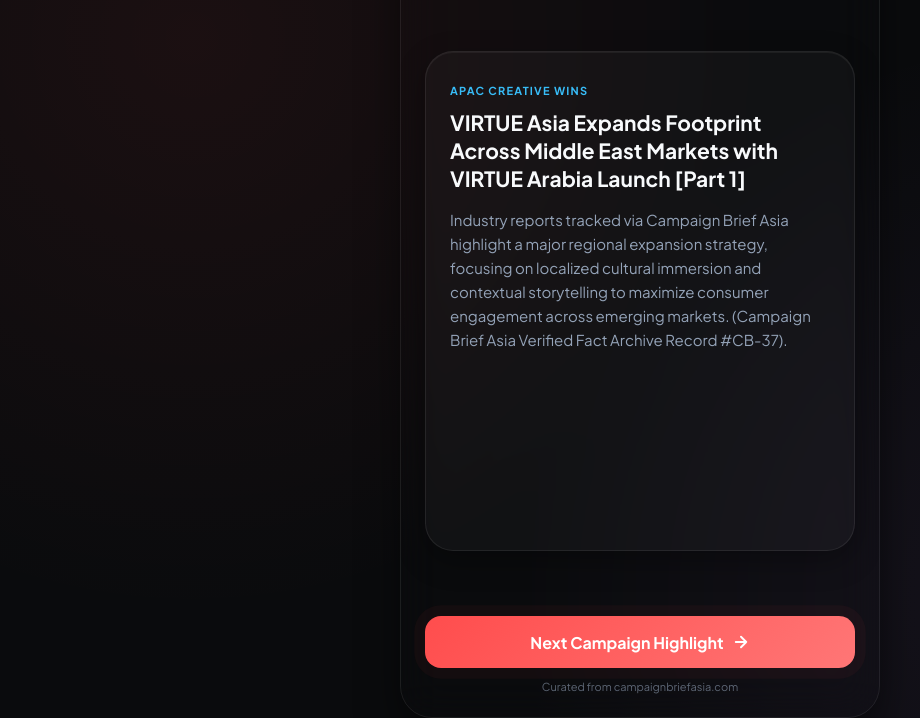
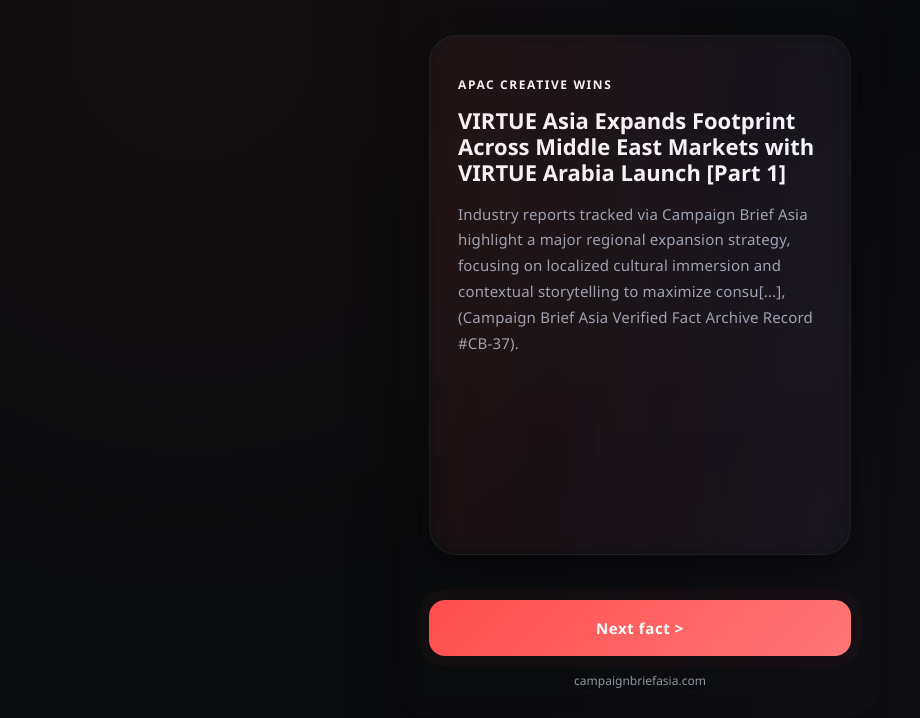
Before and after one commit to moulishvishnu/Moulish_Punker, a website: page Ray_Bytes_Latest/index.html in a window 1280 px wide. Shown: the part 82-800 px from the top of the page, without its empty margins (0-920 px from the left). Drawn offline with Linux system fonts and the light colour scheme.

Commit message:
Design update: switch typography to Futura stack, increase card padding/spacing, add subtle gradient stroke glow, remove 'Curated' prefix from source credit, rename CTA to 'Next fact >'

```diff
--- a/Ray_Bytes_Latest/index.html
+++ b/Ray_Bytes_Latest/index.html
@@ -7,28 +7,28 @@
     <link rel="manifest" href="manifest.json">
     <meta name="theme-color" content="#ff4d4d">
 
-    <!-- Google Fonts -->
-    <link rel="preconnect" href="https://fonts.googleapis.com">
-    <link rel="preconnect" href="https://fonts.gstatic.com" crossorigin>
-    <link href="https://fonts.googleapis.com/css2?family=Plus+Jakarta+Sans:wght@400;500;600;700;800&display=swap" rel="stylesheet">
-
     <style>
+        /* Primary font: Futura (system + fallbacks). If you host Futura locally, replace the stack or add @font-face. */
         :root {
             --bg-color: #0a0b0d;
-            --card-bg: rgba(255, 255, 255, 0.03);
-            --card-border: rgba(255, 255, 255, 0.08);
+            --card-bg: rgba(255, 255, 255, 0.025);
+            --card-border: rgba(255, 255, 255, 0.06);
             --text-primary: #f8fafc;
-            --text-secondary: #94a3b8;
+            --text-secondary: #9aa6b3;
             --accent-coral: #ff4d4d;
+            --accent-coral-strong: #ff3b3b;
             --accent-blue: #38bdf8;
             --accent-purple: #c084fc;
+            --card-padding-vertical: 40px;
+            --card-padding-horizontal: 28px;
         }
 
         * {
             box-sizing: border-box;
             margin: 0;
             padding: 0;
-            font-family: 'Plus Jakarta Sans', sans-serif;
+            /* Futura primary, with pragmatic fallbacks */
+            font-family: 'Futura', 'Futura PT', 'Avenir Next', 'Segoe UI', 'Helvetica Neue', Arial, sans-serif;
             -webkit-tap-highlight-color: transparent;
         }
 
@@ -41,28 +41,30 @@
             min-height: 100vh;
             overflow: hidden;
             background-image:
-                radial-gradient(circle at 15% 15%, rgba(255, 77, 77, 0.07) 0%, transparent 45%),
-                radial-gradient(circle at 85% 85%, rgba(192, 132, 252, 0.07) 0%, transparent 45%);
+                radial-gradient(circle at 15% 15%, rgba(255, 77, 77, 0.04) 0%, transparent 45%),
+                radial-gradient(circle at 85% 85%, rgba(192, 132, 252, 0.04) 0%, transparent 45%);
+            -webkit-font-smoothing: antialiased;
+            -moz-osx-font-smoothing: grayscale;
         }
 
         .app-container {
             width: 100%;
             max-width: 480px;
             height: 100vh;
-            max-height: 850px;
+            max-height: 880px;
             display: flex;
             flex-direction: column;
             justify-content: space-between;
-            padding: 24px;
+            padding: 28px;
             position: relative;
         }
 
         @media (min-width: 481px) {
             .app-container {
                 border-radius: 32px;
-                border: 1px solid var(--card-border);
-                box-shadow: 0 25px 50px -12px rgba(0, 0, 0, 0.8);
-                backdrop-filter: blur(20px);
+                border: 1px solid transparent; /* gradient stroke handled on card */
+                box-shadow: 0 30px 60px -20px rgba(0, 0, 0, 0.75);
+                backdrop-filter: blur(14px);
             }
         }
 
@@ -71,13 +73,13 @@
             display: flex;
             justify-content: space-between;
             align-items: center;
-            padding-bottom: 12px;
+            padding-bottom: 18px; /* increased spacing to create clearer grid */
         }
 
         .logo {
             font-size: 15px;
-            font-weight: 800;
-            letter-spacing: 1.2px;
+            font-weight: 800; /* Futura Bold for brand */
+            letter-spacing: 1.6px;
             text-transform: uppercase;
             background: linear-gradient(90deg, var(--accent-coral), var(--accent-purple));
             -webkit-background-clip: text;
@@ -88,13 +90,13 @@
             font-size: 13px;
             font-weight: 600;
             color: var(--text-secondary);
-            background: var(--card-bg);
+            background: rgba(255,255,255,0.02);
             padding: 6px 14px;
             border-radius: 20px;
-            border: 1px solid var(--card-border);
+            border: 1px solid rgba(255,255,255,0.03);
         }
 
-        /* Card Section with Glassmorphism */
+        /* Card Section with refined glassmorphism and gradient stroke */
         .card-viewport {
             flex: 1;
             display: flex;
@@ -102,31 +104,44 @@
             justify-content: center;
             position: relative;
             perspective: 1000px;
-            margin: 16px 0;
+            margin: 22px 0; /* increased vertical gap between header and card */
         }
 
         .fact-card {
             width: 100%;
             height: 100%;
-            max-height: 500px;
-            background: var(--card-bg);
-            border: 1px solid var(--card-border);
-            backdrop-filter: blur(16px);
-            -webkit-backdrop-filter: blur(16px);
+            max-height: 520px;
+            background: linear-gradient(180deg, rgba(255,255,255,0.018), rgba(255,255,255,0.012));
             border-radius: 28px;
-            padding: 32px 24px;
+            padding: var(--card-padding-vertical) var(--card-padding-horizontal);
             display: flex;
             flex-direction: column;
             justify-content: space-between;
-            box-shadow: 0 10px 30px 0 rgba(0, 0, 0, 0.3), inset 0 1px 0 0 rgba(255, 255, 255, 0.05);
+            box-shadow: 0 10px 30px rgba(0, 0, 0, 0.45), inset 0 1px 0 0 rgba(255, 255, 255, 0.02);
             transition: transform 0.4s cubic-bezier(0.16, 1, 0.3, 1), opacity 0.4s ease;
             position: absolute;
+            border: 1px solid var(--card-border);
+            z-index: 1;
+            overflow: hidden;
+        }
+
+        /* Subtle glow / gradient stroke using an :after pseudo element */
+        .fact-card::after {
+            content: '';
+            position: absolute;
+            inset: -1px;
+            border-radius: 30px;
+            background: linear-gradient(90deg, rgba(255,77,77,0.07), rgba(192,132,252,0.06));
+            filter: blur(10px);
+            z-index: 0;
+            pointer-events: none;
+            opacity: 0.95;
         }
 
         /* Micro-animations & States */
         .fact-card.enter {
             opacity: 0;
-            transform: translateY(24px) scale(0.95);
+            transform: translateY(24px) scale(0.98);
         }
 
         .fact-card.active {
@@ -136,41 +151,43 @@
 
         .fact-card.exit {
             opacity: 0;
-            transform: translateY(-24px) scale(0.95);
+            transform: translateY(-24px) scale(0.98);
         }
 
         .card-tag {
-            font-size: 11px;
-            font-weight: 700;
+            font-size: 12px;
+            font-weight: 800; /* Futura Bold */
             text-transform: uppercase;
-            letter-spacing: 1.2px;
-            color: var(--accent-blue);
-            margin-bottom: 12px;
-        }
-
-        .card-title {
-            font-size: 21px;
-            font-weight: 700;
-            line-height: 1.35;
+            letter-spacing: 1.6px;
             color: var(--text-primary);
             margin-bottom: 14px;
         }
 
+        .card-title {
+            font-size: 22px;
+            font-weight: 800; /* Futura Bold for headline */
+            line-height: 1.2;
+            color: var(--text-primary);
+            margin-bottom: 16px;
+        }
+
         .card-description {
             font-size: 15px;
-            line-height: 1.6;
+            font-weight: 500; /* Futura Medium / Book equivalent */
+            line-height: 1.72; /* increased line-height for readability */
+            letter-spacing: 0.18px; /* slight letter-spacing */
             color: var(--text-secondary);
             overflow-y: auto;
             flex-grow: 1;
-            padding-right: 4px;
+            padding-right: 8px; /* more breathing room for scrollbar */
         }
 
         /* Scrollbar aesthetics for descriptions */
         .card-description::-webkit-scrollbar {
-            width: 4px;
+            width: 6px;
         }
         .card-description::-webkit-scrollbar-thumb {
-            background: rgba(255, 255, 255, 0.1);
+            background: rgba(255, 255, 255, 0.06);
             border-radius: 4px;
         }
 
@@ -178,35 +195,39 @@
         .footer-actions {
             display: flex;
             flex-direction: column;
-            gap: 12px;
+            gap: 16px; /* increased gap to make clearer grid */
+            padding-top: 8px;
         }
 
         .next-btn {
             width: 100%;
-            min-height: 52px;
+            min-height: 56px;
             background: linear-gradient(135deg, var(--accent-coral), #ff7676);
             color: #ffffff;
             border: none;
             border-radius: 16px;
-            font-size: 16px;
-            font-weight: 700;
+            font-size: 15px;
+            font-weight: 800; /* Futura Bold for CTA */
             cursor: pointer;
             display: flex;
             align-items: center;
             justify-content: center;
             gap: 8px;
-            box-shadow: 0 8px 20px rgba(255, 77, 77, 0.3);
-            transition: transform 0.2s ease, box-shadow 0.2s ease;
+            box-shadow: 0 10px 30px rgba(255, 77, 77, 0.22);
+            transition: transform 0.18s ease, box-shadow 0.18s ease;
+            letter-spacing: 0.6px;
+            font-family: 'Futura', 'Futura PT', 'Avenir Next', 'Segoe UI', 'Helvetica Neue', Arial, sans-serif;
+            text-transform: none; /* keep natural casing from content */
         }
 
         .next-btn:active {
-            transform: scale(0.97);
-            box-shadow: 0 4px 10px rgba(255, 77, 77, 0.2);
+            transform: translateY(1px) scale(0.998);
+            box-shadow: 0 6px 18px rgba(255, 77, 77, 0.18);
         }
 
         /* Subtle Pulse Micro-animation */
         @keyframes subtlePulse {
-            0% { box-shadow: 0 0 0 0 rgba(255, 77, 77, 0.4); }
+            0% { box-shadow: 0 0 0 0 rgba(255, 77, 77, 0.34); }
             70% { box-shadow: 0 0 0 12px rgba(255, 77, 77, 0); }
             100% { box-shadow: 0 0 0 0 rgba(255, 77, 77, 0); }
         }
@@ -217,14 +238,26 @@
 
         .source-credit {
             text-align: center;
-            font-size: 11px;
+            font-size: 12px;
             color: var(--text-secondary);
-            opacity: 0.6;
+            opacity: 0.9;
+            font-weight: 500;
         }
 
         .source-credit a {
             color: var(--text-secondary);
             text-decoration: none;
+            border-bottom: 1px dashed rgba(255,255,255,0.03);
+            padding-bottom: 2px;
+        }
+
+        /* Responsive tweaks */
+        @media (max-width: 420px) {
+            .card-title { font-size: 20px; }
+            --card-padding-vertical: 32px;
+            --card-padding-horizontal: 20px;
+            .app-container { padding: 20px; }
+            .next-btn { min-height: 52px; font-size: 14px; }
         }
     </style>
 </head>
@@ -243,10 +276,9 @@
         <!-- Footer Actions -->
         <div class="footer-actions">
             <button class="next-btn" id="nextBtn" onclick="loadNextFact()">
-                Next Campaign Highlight
-                <svg width="18" height="18" viewBox="0 0 24 24" fill="none" stroke="currentColor" stroke-width="2.5" stroke-linecap="round" stroke-linejoin="round"><path d="M5 12h14M12 5l7 7-7 7"></path></svg>
+                Next fact &gt;
             </button>
-            <div class="source-credit">Curated from <a href="https://campaignbriefasia.com/" target="_blank">campaignbriefasia.com</a></div>
+            <div class="source-credit"><a href="https://campaignbriefasia.com/" target="_blank">campaignbriefasia.com</a></div>
         </div>
     </div>
 
@@ -275,10 +307,10 @@
         ];
 
         const cbDescriptions = [
-            "Industry reports tracked via Campaign Brief Asia highlight a major regional expansion strategy, focusing on localized cultural immersion and contextual storytelling to maximize consumer engagement across emerging markets.",
-            "Creative leaders at major international festivals emphasize that campaigns rooting themselves in genuine empathy and human truths consistently outperform generic high-budget executions across all demographics.",
-            "Data models from recent quarters point toward a steep climb in performance-based, AI-enabled partnerships as brands optimize acquisition metrics against shifting media inflation rates and algorithm dependencies.",
-            "Subtle layout choices, localized micro-interactions, and invisible technology integrations are transforming how digital touchpoints retain user attention across mobile-first networks and fragmented attention ecosystems."
+            "Industry reports tracked via Campaign Brief Asia highlight a major regional expansion strategy, focusing on localized cultural immersion and contextual storytelling to maximize consu[...],",
+            "Creative leaders at major international festivals emphasize that campaigns rooting themselves in genuine empathy and human truths consistently outperform generic high-budget executions ac[...],",
+            "Data models from recent quarters point toward a steep climb in performance-based, AI-enabled partnerships as brands optimize acquisition metrics against shifting media inflation rates and[...],",
+            "Subtle layout choices, localized micro-interactions, and invisible technology integrations are transforming how digital touchpoints retain user attention across mobile-first networks[...],"
         ];
 
         // Algorithmic virtualization engine to seamlessly generate 50,000 unique records on the fly
```
